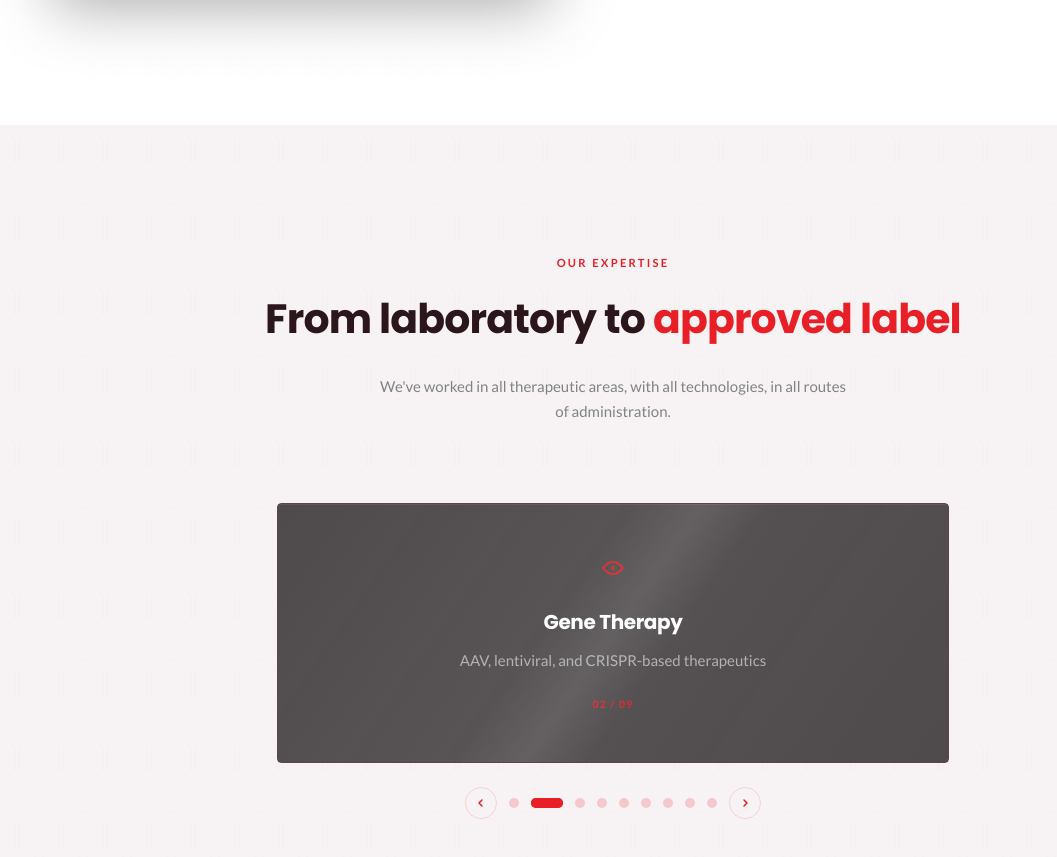
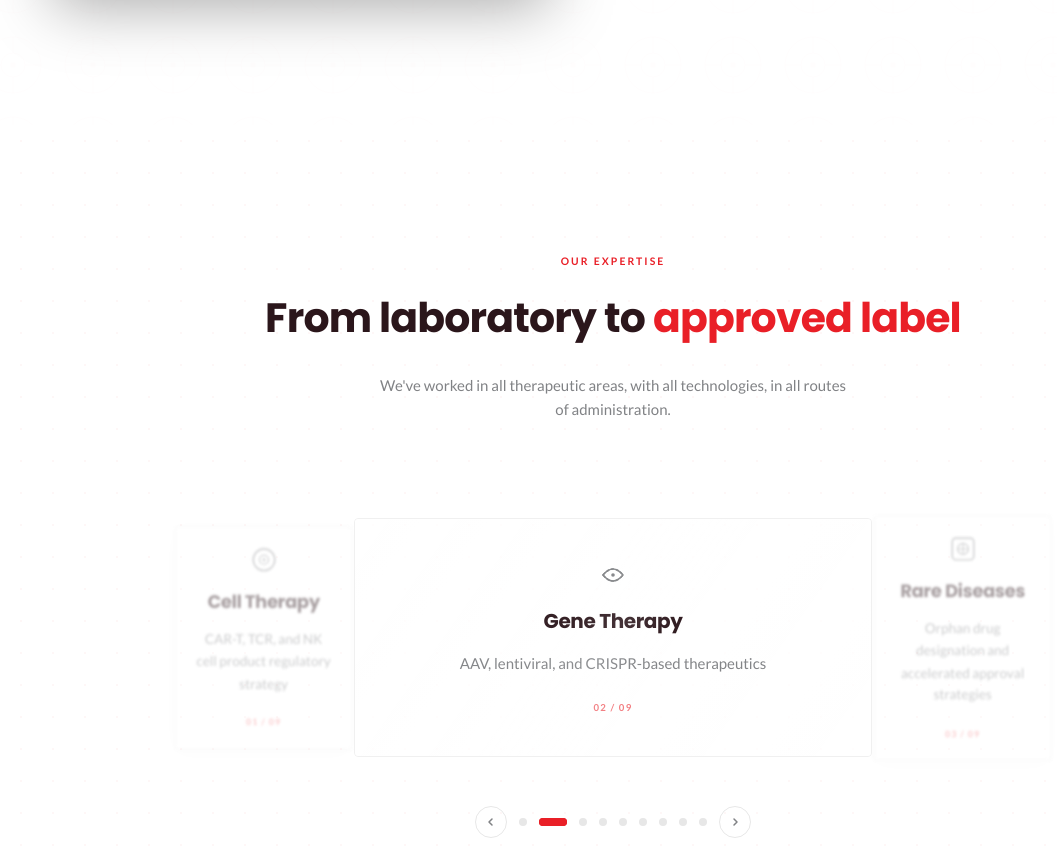
Before and after one commit to ETfromthemoon/globoscience-redesign, a Next.js app: page / in a window 1280 px wide. Shown: the part 1940-2797 px from the top of the page, without its empty margins (27-1084 px from the left). Built offline with nearby package versions, Linux system fonts and the light colour scheme.

Commit message:
v4 Visual Rhythm: light/glass-light alternated, Expertise 4F Focus+Preview slider, WhyUs glass-light timeline, ScrollProgress 8D, Ripple on CTA 9D, reduced glass-dark monotony

```diff
--- a/src/app/_components/expertise.tsx
+++ b/src/app/_components/expertise.tsx
@@ -34,15 +34,15 @@ export default function Expertise() {
   }, []);
 
   return (
-    <section id="expertise" className="relative overflow-hidden bg-bg-alt py-32">
-      <div className="pointer-events-none absolute inset-0 bg-hexgrid opacity-50" />
+    <section id="expertise" className="relative overflow-hidden bg-white py-32">
+      <div className="pointer-events-none absolute inset-0 bg-dots opacity-30" />
 
       <div className="relative z-10 mx-auto max-w-[1200px] px-6">
         <div ref={headerRef} className="scroll-reveal mb-20 text-center">
-          <span className="mb-3 block text-[0.7rem] font-bold uppercase tracking-[0.2em] text-brand">
+          <span className="mb-3 block text-[0.65rem] font-bold uppercase tracking-[0.2em] text-brand">
             Our Expertise
           </span>
-          <h2 className="mb-5 font-heading text-[clamp(2rem,3.2vw,2.8rem)] font-bold tracking-[-0.02em] text-text-primary">
+          <h2 className="mb-5 font-heading text-[clamp(2rem,3.2vw,2.8rem)] font-bold tracking-[-0.02em] text-text-primary text-wrap-balance">
             From laboratory to <span className="text-brand">approved label</span>
           </h2>
           <p className="mx-auto max-w-[560px] text-[0.9375rem] leading-relaxed text-text-body">
@@ -51,23 +51,22 @@ export default function Expertise() {
           </p>
         </div>
 
-        {/* Slider: Card hero + navegación */}
-        <div ref={sliderRef} className="scroll-reveal mx-auto max-w-2xl">
+        <div ref={sliderRef} className="scroll-reveal">
           <ModuleSlider
             items={EXPERTISE}
-            renderItem={(item) => (
-              <div className="flex flex-col items-center text-center py-4">
-                <AnimatedIcon className="mb-6 text-brand">
-                  {<item.icon />}
+            renderItem={(item, index) => (
+              <div className="flex flex-col items-center text-center gap-4">
+                <AnimatedIcon delay={index * 0.02}>
+                  <item.icon />
                 </AnimatedIcon>
-                <h3 className="mb-3 font-heading text-xl font-semibold text-white">
+                <h3 className="font-heading text-xl font-semibold text-text-primary">
                   {item.title}
                 </h3>
-                <p className="max-w-md text-[0.9375rem] leading-relaxed text-white/55">
+                <p className="max-w-md text-[0.9375rem] leading-relaxed text-text-body">
                   {item.desc}
                 </p>
-                <span className="mt-6 inline-block text-[0.65rem] font-bold uppercase tracking-[0.12em] text-brand">
-                  {String(EXPERTISE.indexOf(item) + 1).padStart(2, "0")} / {String(EXPERTISE.length).padStart(2, "0")}
+                <span className="mt-2 inline-block text-[0.6rem] font-bold uppercase tracking-[0.14em] text-brand/60">
+                  {String(index + 1).padStart(2, "0")} / {String(EXPERTISE.length).padStart(2, "0")}
                 </span>
               </div>
             )}
--- a/src/app/_components/module-slider.tsx
+++ b/src/app/_components/module-slider.tsx
@@ -3,7 +3,10 @@
 import { motion, AnimatePresence } from "motion/react";
 import { useState, useEffect, useCallback, useRef } from "react";
 
-export default function ModuleSlider<T extends Record<string, unknown>>({ items, renderItem }: {
+export default function ModuleSlider<T extends Record<string, unknown>>({
+  items,
+  renderItem,
+}: {
   items: T[];
   renderItem: (item: T, index: number) => React.ReactNode;
 }) {
@@ -12,10 +15,13 @@ export default function ModuleSlider<T extends Record<string, unknown>>({ items,
   const intervalRef = useRef<ReturnType<typeof setInterval> | null>(null);
   const pausedRef = useRef(false);
 
-  const goTo = useCallback((idx: number) => {
+  const goTo = useCallback(
+    (idx: number) => {
       setDirection(idx > active ? 1 : -1);
       setActive(idx);
-  }, [active]);
+    },
+    [active],
+  );
 
   const next = useCallback(() => {
     setDirection(1);
@@ -25,37 +31,65 @@ export default function ModuleSlider<T extends Record<string, unknown>>({ items,
   useEffect(() => {
     if (pausedRef.current) return;
     intervalRef.current = setInterval(next, 4000);
-    return () => { if (intervalRef.current) clearInterval(intervalRef.current); };
+    return () => {
+      if (intervalRef.current) clearInterval(intervalRef.current);
+    };
   }, [next]);
+
+  const prevIdx = active === 0 ? items.length - 1 : active - 1;
+  const nextIdx = (active + 1) % items.length;
 
   return (
     <div
-      className="relative"
+      className="relative mx-auto max-w-4xl"
       onMouseEnter={() => { pausedRef.current = true; }}
       onMouseLeave={() => { pausedRef.current = false; }}
     >
-      {/* Slide area */}
-      <div className="relative overflow-hidden rounded-sm">
+      {/* 4F — Focus + Preview */}
+      <div className="relative flex items-center gap-4">
+        {/* Left preview (30% peek) */}
+        <div className="hidden lg:block w-[22%] -mr-6 z-0">
+          <div
+            className="glass-light cursor-pointer rounded-sm p-5 opacity-40 scale-90 blur-[1px] transition-all duration-500 hover:opacity-60"
+            onClick={() => goTo(prevIdx)}
+          >
+            {renderItem(items[prevIdx], prevIdx)}
+          </div>
+        </div>
+
+        {/* Center — active card */}
+        <div className="relative z-10 flex-1 overflow-hidden rounded-sm">
           <AnimatePresence mode="wait" custom={direction}>
             <motion.div
               key={active}
               custom={direction}
-            initial={{ opacity: 0, x: direction * 40, scale: 0.96 }}
+              initial={{ opacity: 0, x: direction * 30, scale: 0.97 }}
               animate={{ opacity: 1, x: 0, scale: 1 }}
-            exit={{ opacity: 0, x: -direction * 30, scale: 1.02 }}
-            transition={{ duration: 0.6, ease: [0.16, 1, 0.3, 1] }}
-            className="glass-dark glass-sheen rounded-sm p-8"
+              exit={{ opacity: 0, x: -direction * 20, scale: 1.01 }}
+              transition={{ duration: 0.55, ease: [0.16, 1, 0.3, 1] }}
+              className="glass-light glass-sheen rounded-sm px-8 py-10 shadow-[0_4px_24px_-4px_rgba(0,0,0,0.06)]"
             >
               {renderItem(items[active], active)}
             </motion.div>
           </AnimatePresence>
         </div>
 
+        {/* Right preview (30% peek) */}
+        <div className="hidden lg:block w-[22%] -ml-6 z-0">
+          <div
+            className="glass-light cursor-pointer rounded-sm p-5 opacity-40 scale-90 blur-[1px] transition-all duration-500 hover:opacity-60"
+            onClick={() => goTo(nextIdx)}
+          >
+            {renderItem(items[nextIdx], nextIdx)}
+          </div>
+        </div>
+      </div>
+
       {/* Navigation dots */}
-      <div className="mt-6 flex items-center justify-center gap-3">
+      <div className="mt-8 flex items-center justify-center gap-3">
         <button
-          onClick={() => goTo(active === 0 ? items.length - 1 : active - 1)}
-          className="flex h-8 w-8 items-center justify-center rounded-full border border-brand/15 text-brand transition-colors hover:bg-brand/5"
+          onClick={() => goTo(prevIdx)}
+          className="flex h-8 w-8 items-center justify-center rounded-full border border-border-light text-text-body transition-all hover:border-brand hover:text-brand"
           aria-label="Previous"
         >
           <svg width="12" height="12" viewBox="0 0 12 12" fill="none">
@@ -67,15 +101,15 @@ export default function ModuleSlider<T extends Record<string, unknown>>({ items,
           <button
             key={i}
             onClick={() => goTo(i)}
-            className={`relative h-2.5 rounded-full transition-all duration-400 ${
-              i === active ? "w-8 bg-brand" : "w-2.5 bg-brand/20 hover:bg-brand/40"
+            className={`relative h-2 rounded-full transition-all duration-400 ${
+              i === active ? "w-7 bg-brand" : "w-2 bg-border-light hover:bg-brand/30"
             }`}
             aria-label={`Go to slide ${i + 1}`}
           >
             {i === active && (
               <motion.div
                 className="absolute inset-0 rounded-full bg-brand"
-                layoutId="slider-dot"
+                layoutId="active-dot"
                 transition={{ type: "spring", stiffness: 400, damping: 30 }}
               />
             )}
@@ -83,8 +117,8 @@ export default function ModuleSlider<T extends Record<string, unknown>>({ items,
         ))}
 
         <button
-          onClick={() => goTo((active + 1) % items.length)}
-          className="flex h-8 w-8 items-center justify-center rounded-full border border-brand/15 text-brand transition-colors hover:bg-brand/5"
+          onClick={() => goTo(nextIdx)}
+          className="flex h-8 w-8 items-center justify-center rounded-full border border-border-light text-text-body transition-all hover:border-brand hover:text-brand"
           aria-label="Next"
         >
           <svg width="12" height="12" viewBox="0 0 12 12" fill="none">
--- /dev/null
+++ b/src/app/_components/scroll-progress.tsx
@@ -0,0 +1,13 @@
+"use client";
+
+import { motion, useScroll } from "motion/react";
+
+export default function ScrollProgress() {
+  const { scrollYProgress } = useScroll();
+  return (
+    <motion.div
+      className="fixed top-0 left-0 right-0 z-[999] h-[2px] origin-left bg-brand"
+      style={{ scaleX: scrollYProgress }}
+    />
+  );
+}
--- a/src/app/page.tsx
+++ b/src/app/page.tsx
@@ -9,10 +9,12 @@ import Locations from "./_components/locations";
 import Contact from "./_components/contact";
 import Footer from "./_components/footer";
 import BackToTop from "./_components/back-to-top";
+import ScrollProgress from "./_components/scroll-progress";
 
 export default function Home() {
   return (
     <>
+      <ScrollProgress />
       <Header />
       <main>
         <Hero />
```
Also changed, not shown: src/app/_components/cta-banner.tsx (+16 -12 lines), src/app/_components/why-us.tsx (+17 -30 lines). Lines whose indentation alone changed are shown as unchanged.
